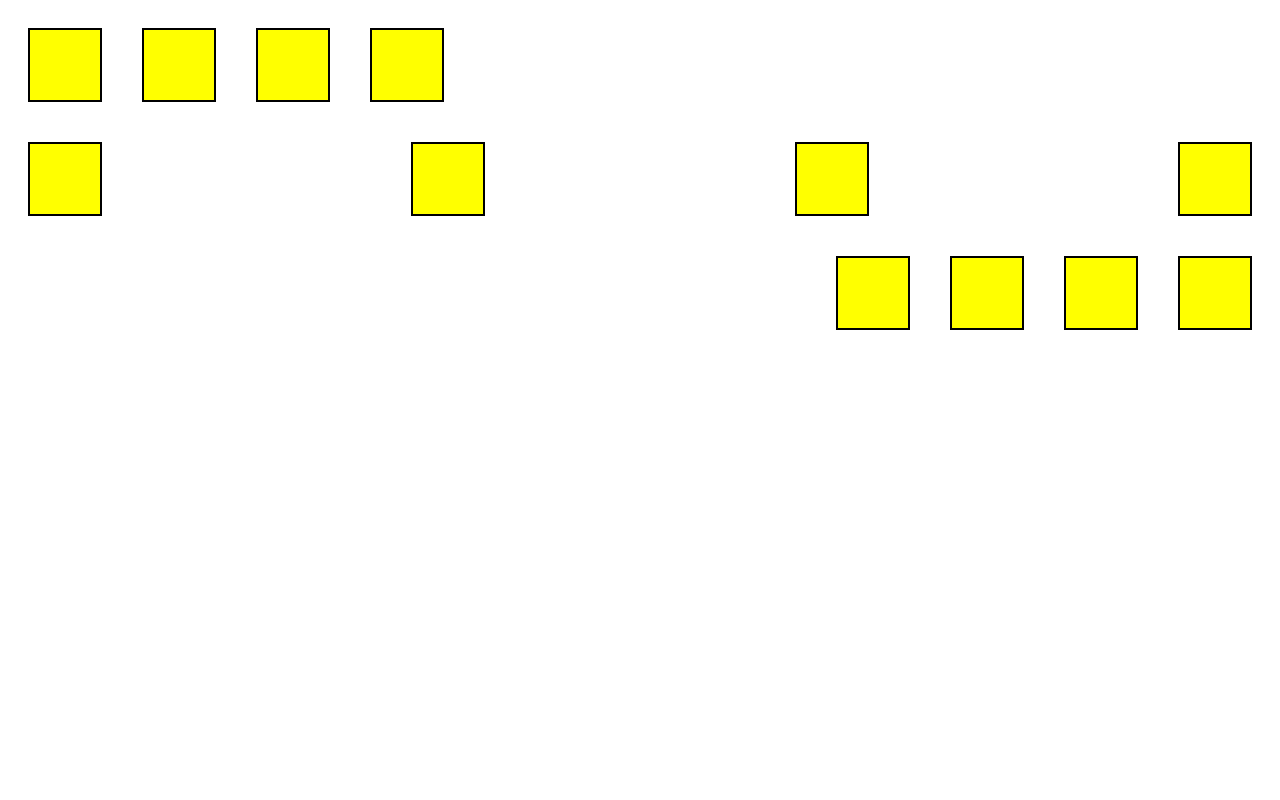
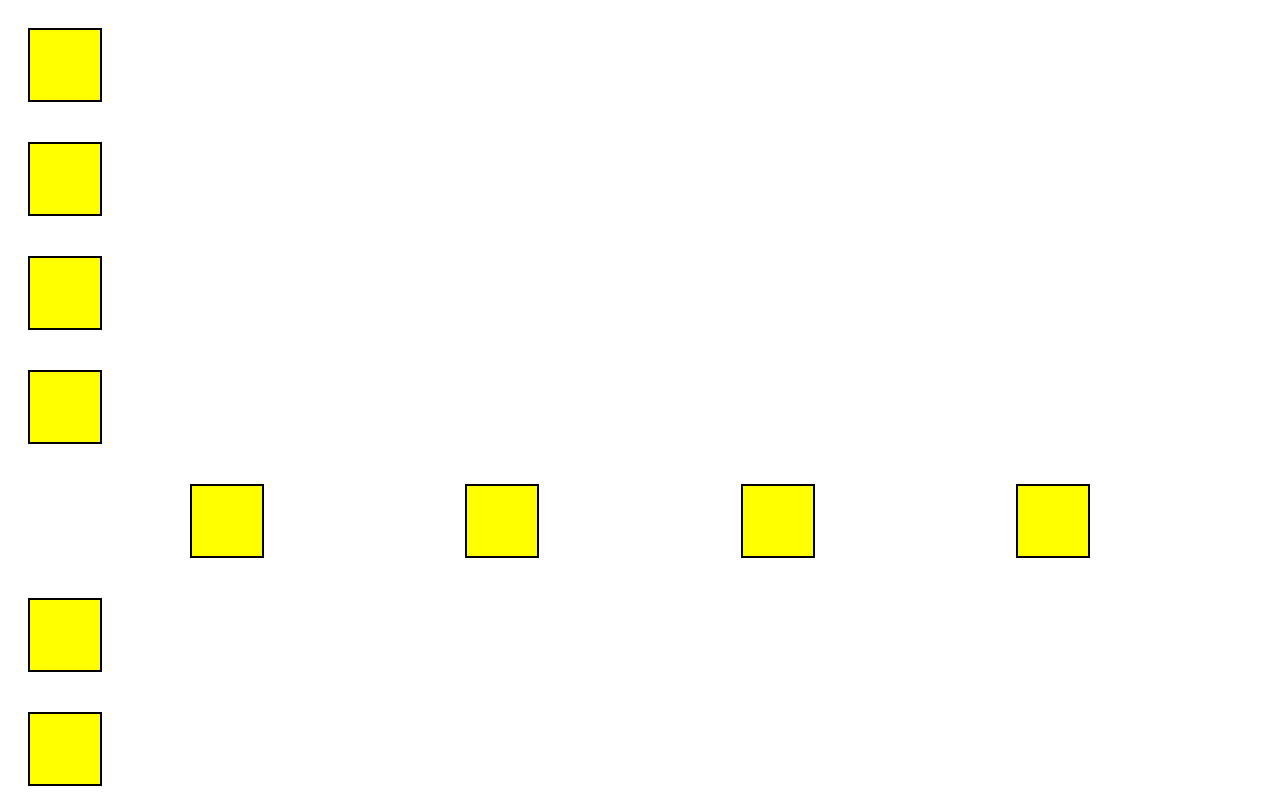
Before and after one commit to senatovahanna/DI_Bootcamp, a plain HTML site: page WeekTwo/DayTwo/DailyChallange/XP_CSS Pattern/index.html in a window 1280 px wide. Shown: the top 800 px of the page. Drawn offline with Linux system fonts and the light colour scheme.

Commit message:
Added file for exercise on day 3 of second week

```diff
--- a/WeekTwo/DayTwo/DailyChallange/XP_CSS Pattern/style.css
+++ b/WeekTwo/DayTwo/DailyChallange/XP_CSS Pattern/style.css
@@ -8,15 +8,21 @@ nav {
 }
 
 .leftnav {
+	height: 100%;
 	display: flex;
 	justify-content: flex-start;
-	direction: column;
+	flex-direction: column;
 }
 .centernav {
+	height: 100%;
+	flex-direction: row;
 	display: flex;
-	justify-content: space-between;
+	justify-content: space-evenly;
 }
 .rightnav {
+	height: 100%;
 	display: flex;
 	justify-content: flex-end;
+	flex-direction: column;
+
 }
```
Also changed, not shown: WeekTwo/DayThree/index.html (added, +26 -0 lines).
